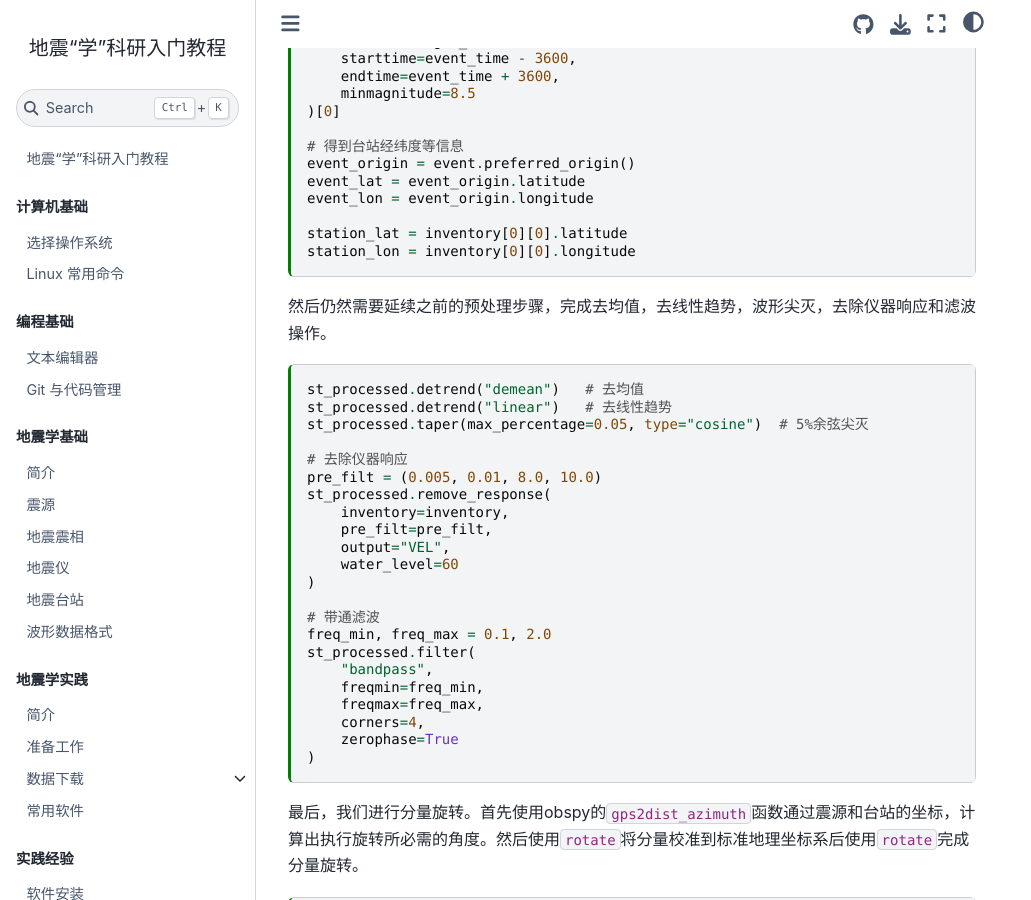
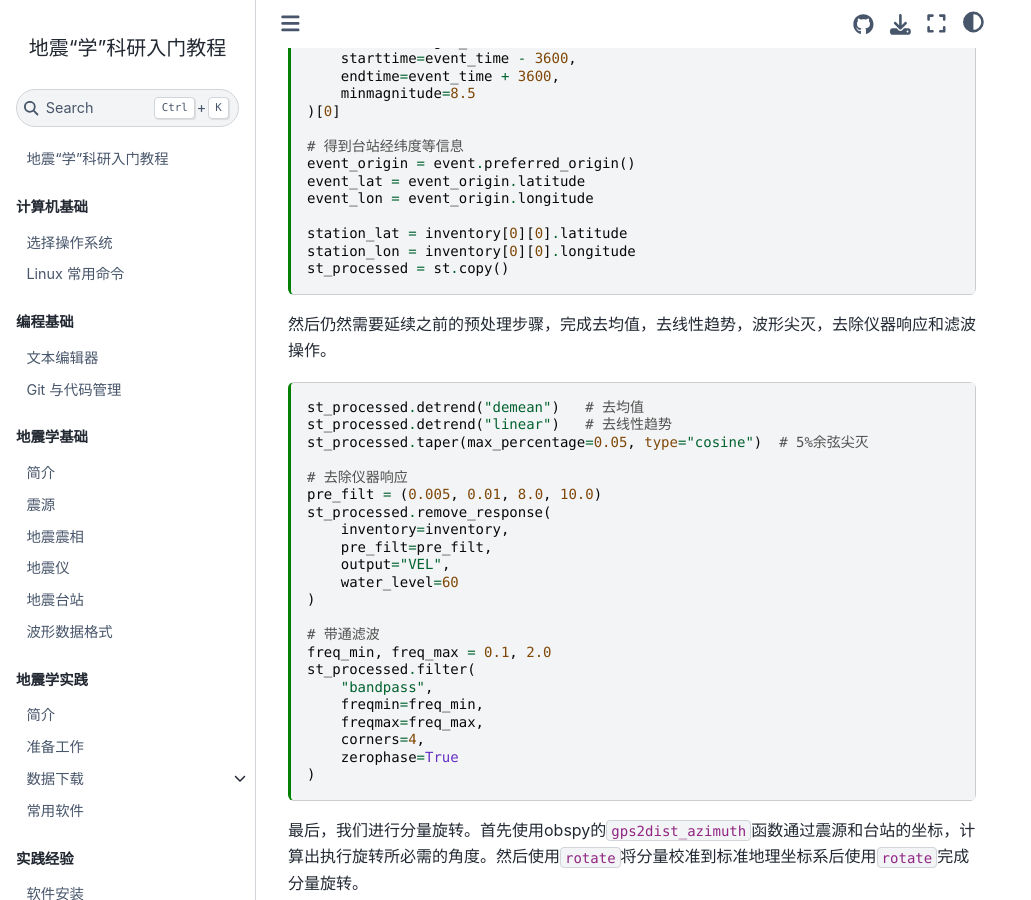
Before and after one commit to seismo-learn/seismology101, a Jupyter Book: the page built from source/exercises/rotate.md, in a window 1280 px wide and 900 px high, scrolled down 1323 px. Shown: the whole window, without its empty margins (0-1031 px from the left). Built offline with Jupyter Book 1.0.4 settings and Sphinx 7.4.7 and the Sphinx Book theme 1.1.4, drawn with Linux system fonts in a browser that asks for light colours; pages that are not in the unit, such as notebooks, are missing from menus.

Commit message:
git commit -m "fix: add code"

````diff
--- a/source/exercises/rotate.md
+++ b/source/exercises/rotate.md
@@ -79,6 +79,7 @@ event_lon = event_origin.longitude
 
 station_lat = inventory[0][0].latitude
 station_lon = inventory[0][0].longitude
+st_processed = st.copy()
 ```
 
 然后仍然需要延续之前的预处理步骤，完成去均值，去线性趋势，波形尖灭，去除仪器响应和滤波操作。
````
